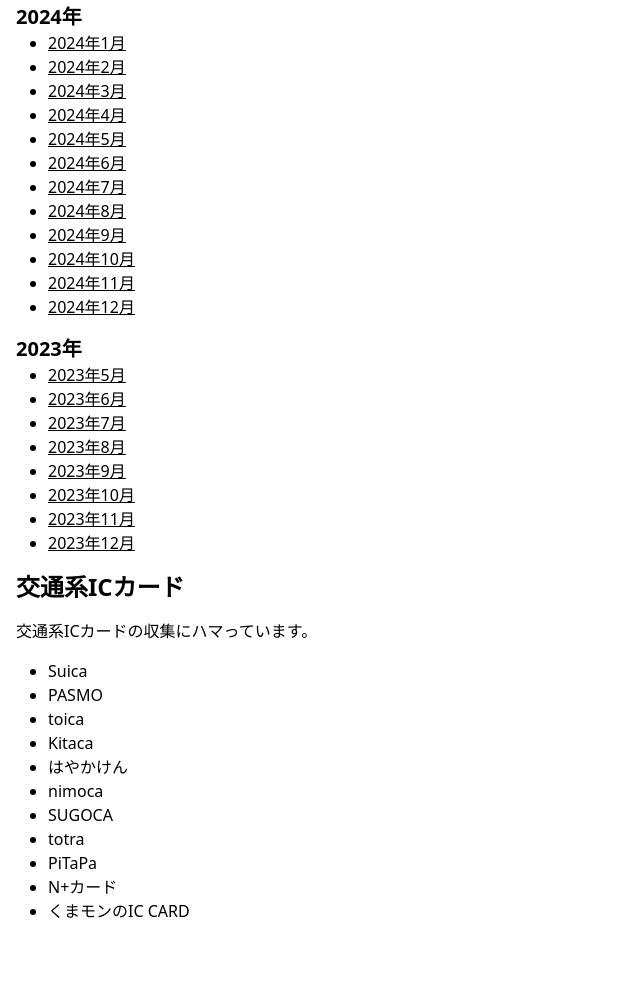
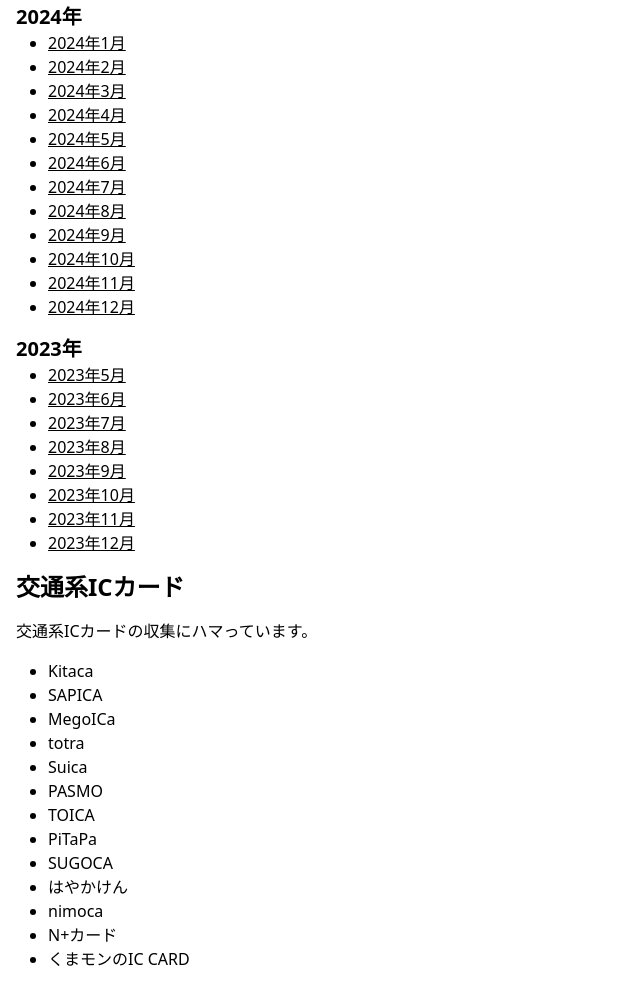
Before and after one commit to opera7133/portfolio, an Astro site: page /interests in a window 1280 px wide. Shown: the part 485-1490 px from the top of the page, without its empty margins (0-640 px from the left). Built offline with nearby package versions, Linux system fonts and the light colour scheme; Astro itself is replaced by a stand-in of ours; a web font is replaced by a local one; what tailwindcss-brand-colors would draw is missing.

Commit message:
Update list of transit IC cards

```diff
--- a/src/pages/interests.astro
+++ b/src/pages/interests.astro
@@ -41,15 +41,17 @@
           <h3 class="text-2xl font-semibold">交通系ICカード</h3>
           <p class="my-4">交通系ICカードの収集にハマっています。</p>
           <ul class="list-disc ml-8">
+            <li>Kitaca</li>
+            <li>SAPICA</li>
+            <li>MegoICa</li>
+            <li>totra</li>
             <li>Suica</li>
             <li>PASMO</li>
-            <li>toica</li>
-            <li>Kitaca</li>
+            <li>TOICA</li>
+            <li>PiTaPa</li>
+            <li>SUGOCA</li>
             <li>はやかけん</li>
             <li>nimoca</li>
-            <li>SUGOCA</li>
-            <li>totra</li>
-            <li>PiTaPa</li>
             <li>N+カード</li>
             <li>くまモンのIC CARD</li>
           </ul>
```
